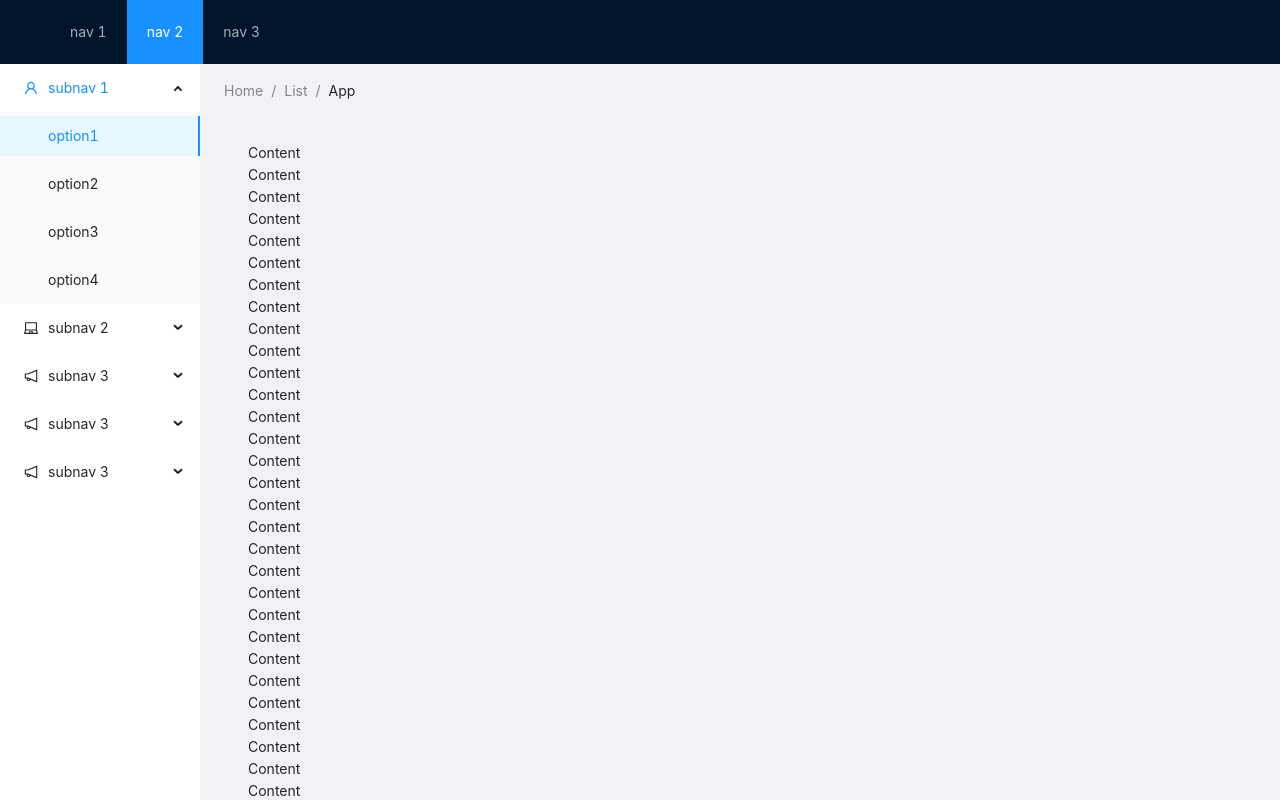
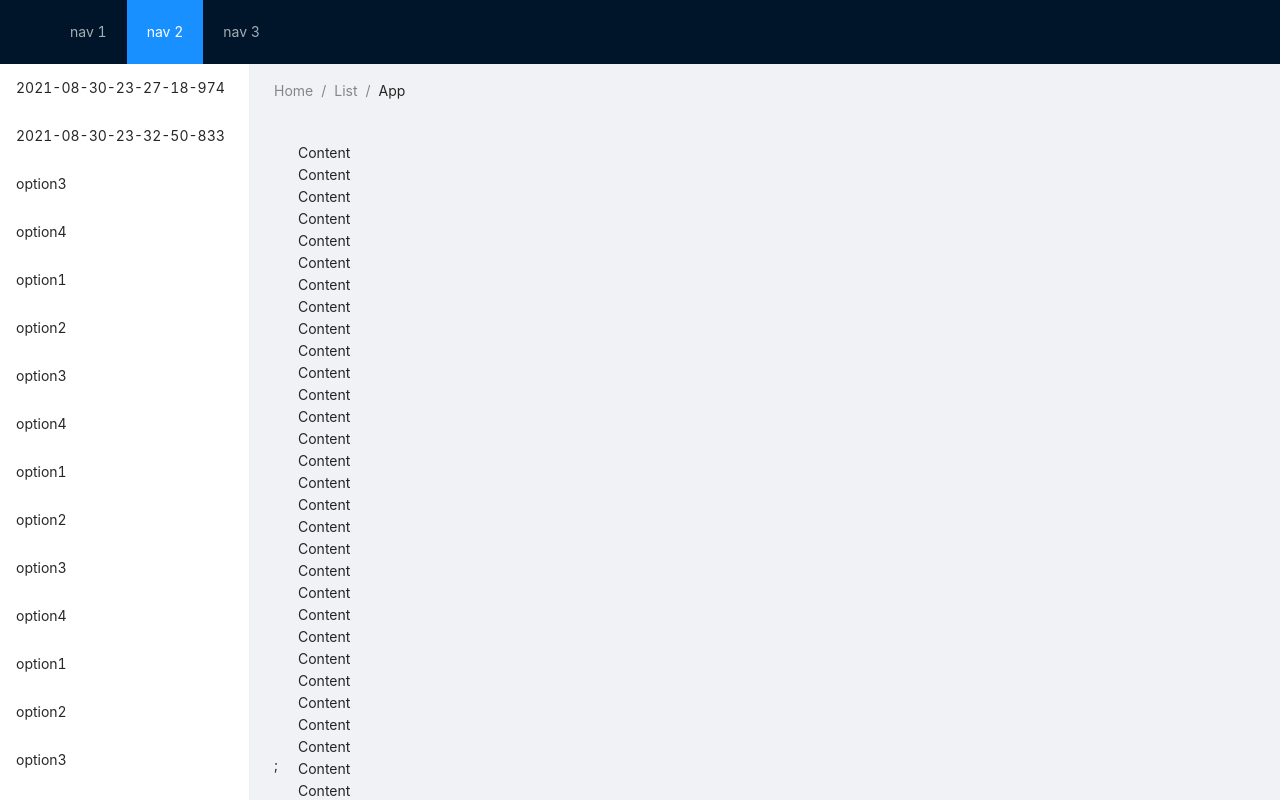
Before and after one commit to airtoxin/enantiom, a Next.js app: page / in a window 1280 px wide. Built offline with nearby package versions, Linux system fonts and the light colour scheme.

Commit message:
Add routing

```diff
--- a/src/pages/_app.tsx
+++ b/src/pages/_app.tsx
@@ -1,8 +1,92 @@
 import "antd/dist/antd.css";
 import { AppComponent } from "next/dist/shared/lib/router/router";
+import { Breadcrumb, Layout, Menu } from "antd";
+import Link from "next/link";
+
+const { Header, Sider } = Layout;
 
 const MyApp: AppComponent = ({ Component, pageProps }) => {
-  return <Component {...pageProps} />;
+  return (
+    <Layout style={{ height: "100vh" }}>
+      <Header className="header">
+        <div className="logo" />
+        <Menu theme="dark" mode="horizontal" defaultSelectedKeys={["2"]}>
+          <Menu.Item key="1">nav 1</Menu.Item>
+          <Menu.Item key="2">nav 2</Menu.Item>
+          <Menu.Item key="3">nav 3</Menu.Item>
+        </Menu>
+      </Header>
+
+      <Layout>
+        <Sider width={250} style={{ overflowY: "scroll" }}>
+          <Menu>
+            <Menu.Item key="2021-08-30-23-27-18-974">
+              <Link href={"/result/2021-08-30-23-27-18-974"}>
+                <a>2021-08-30-23-27-18-974</a>
+              </Link>
+            </Menu.Item>
+            <Menu.Item key="2021-08-30-23-32-50-833">
+              2021-08-30-23-32-50-833
+            </Menu.Item>
+            <Menu.Item key="1">option3</Menu.Item>
+            <Menu.Item key="2">option4</Menu.Item>
+            <Menu.Item key="3">option1</Menu.Item>
+            <Menu.Item key="4">option2</Menu.Item>
+            <Menu.Item key="5">option3</Menu.Item>
+            <Menu.Item key="6">option4</Menu.Item>
+            <Menu.Item key="7">option1</Menu.Item>
+            <Menu.Item key="8">option2</Menu.Item>
+            <Menu.Item key="9">option3</Menu.Item>
+            <Menu.Item key="10">option4</Menu.Item>
+            <Menu.Item key="11">option1</Menu.Item>
+            <Menu.Item key="12">option2</Menu.Item>
+            <Menu.Item key="13">option3</Menu.Item>
+            <Menu.Item key="14">option4</Menu.Item>
+            <Menu.Item key="15">option1</Menu.Item>
+            <Menu.Item key="16">option2</Menu.Item>
+            <Menu.Item key="17">option3</Menu.Item>
+            <Menu.Item key="18">option4</Menu.Item>
+            <Menu.Item key="19">option1</Menu.Item>
+            <Menu.Item key="20">option2</Menu.Item>
+            <Menu.Item key="21">option3</Menu.Item>
+            <Menu.Item key="22">option4</Menu.Item>
+            <Menu.Item key="23">option1</Menu.Item>
+            <Menu.Item key="24">option2</Menu.Item>
+            <Menu.Item key="25">option3</Menu.Item>
+            <Menu.Item key="26">option4</Menu.Item>
+            <Menu.Item key="27">option1</Menu.Item>
+            <Menu.Item key="28">option2</Menu.Item>
+            <Menu.Item key="29">option3</Menu.Item>
+            <Menu.Item key="30">option4</Menu.Item>
+            <Menu.Item key="31">option1</Menu.Item>
+            <Menu.Item key="32">option2</Menu.Item>
+            <Menu.Item key="33">option3</Menu.Item>
+            <Menu.Item key="34">option4</Menu.Item>
+            <Menu.Item key="35">option1</Menu.Item>
+            <Menu.Item key="36">option2</Menu.Item>
+            <Menu.Item key="37">option3</Menu.Item>
+            <Menu.Item key="38">option4</Menu.Item>
+            <Menu.Item key="39">option1</Menu.Item>
+            <Menu.Item key="40">option2</Menu.Item>
+            <Menu.Item key="41">option3</Menu.Item>
+            <Menu.Item key="42">option4</Menu.Item>
+            <Menu.Item key="43">option1</Menu.Item>
+            <Menu.Item key="44">option2</Menu.Item>
+            <Menu.Item key="45">option3</Menu.Item>
+            <Menu.Item key="46">option4</Menu.Item>
+          </Menu>
+        </Sider>
+        <Layout style={{ padding: "0 24px 24px", overflowY: "scroll" }}>
+          <Breadcrumb style={{ margin: "16px 0" }}>
+            <Breadcrumb.Item>Home</Breadcrumb.Item>
+            <Breadcrumb.Item>List</Breadcrumb.Item>
+            <Breadcrumb.Item>App</Breadcrumb.Item>
+          </Breadcrumb>
+          <Component {...pageProps} />;
+        </Layout>
+      </Layout>
+    </Layout>
+  );
 };
 
 export default MyApp;
--- a/src/pages/index.tsx
+++ b/src/pages/index.tsx
@@ -1,84 +1,11 @@
 import { VoidFunctionComponent } from "react";
 import { GetStaticProps } from "next";
-import { Layout, Menu, Breadcrumb } from "antd";
-import {
-  UserOutlined,
-  LaptopOutlined,
-  NotificationOutlined,
-} from "@ant-design/icons";
+import { Layout } from "antd";
 
-const { SubMenu } = Menu;
-const { Header, Content, Sider } = Layout;
+const { Content } = Layout;
 
 const HomePage: VoidFunctionComponent = () => {
   return (
-    <Layout style={{ height: "100vh" }}>
-      <Header className="header">
-        <div className="logo" />
-        <Menu theme="dark" mode="horizontal" defaultSelectedKeys={["2"]}>
-          <Menu.Item key="1">nav 1</Menu.Item>
-          <Menu.Item key="2">nav 2</Menu.Item>
-          <Menu.Item key="3">nav 3</Menu.Item>
-        </Menu>
-      </Header>
-      <Layout>
-        <Sider width={200} style={{ overflowY: "scroll" }}>
-          <Menu
-            mode="inline"
-            defaultSelectedKeys={["1"]}
-            defaultOpenKeys={["sub1"]}
-            style={{ height: "100%", borderRight: 0 }}
-          >
-            <SubMenu key="sub1" icon={<UserOutlined />} title="subnav 1">
-              <Menu.Item key="1">option1</Menu.Item>
-              <Menu.Item key="2">option2</Menu.Item>
-              <Menu.Item key="3">option3</Menu.Item>
-              <Menu.Item key="4">option4</Menu.Item>
-            </SubMenu>
-            <SubMenu key="sub2" icon={<LaptopOutlined />} title="subnav 2">
-              <Menu.Item key="5">option5</Menu.Item>
-              <Menu.Item key="6">option6</Menu.Item>
-              <Menu.Item key="7">option7</Menu.Item>
-              <Menu.Item key="8">option8</Menu.Item>
-            </SubMenu>
-            <SubMenu
-              key="sub3"
-              icon={<NotificationOutlined />}
-              title="subnav 3"
-            >
-              <Menu.Item key="9">option9</Menu.Item>
-              <Menu.Item key="10">option10</Menu.Item>
-              <Menu.Item key="11">option11</Menu.Item>
-              <Menu.Item key="12">option12</Menu.Item>
-            </SubMenu>
-            <SubMenu
-              key="sub3"
-              icon={<NotificationOutlined />}
-              title="subnav 3"
-            >
-              <Menu.Item key="9">option9</Menu.Item>
-              <Menu.Item key="10">option10</Menu.Item>
-              <Menu.Item key="11">option11</Menu.Item>
-              <Menu.Item key="12">option12</Menu.Item>
-            </SubMenu>
-            <SubMenu
-              key="sub3"
-              icon={<NotificationOutlined />}
-              title="subnav 3"
-            >
-              <Menu.Item key="9">option9</Menu.Item>
-              <Menu.Item key="10">option10</Menu.Item>
-              <Menu.Item key="11">option11</Menu.Item>
-              <Menu.Item key="12">option12</Menu.Item>
-            </SubMenu>
-          </Menu>
-        </Sider>
-        <Layout style={{ padding: "0 24px 24px", overflowY: "scroll" }}>
-          <Breadcrumb style={{ margin: "16px 0" }}>
-            <Breadcrumb.Item>Home</Breadcrumb.Item>
-            <Breadcrumb.Item>List</Breadcrumb.Item>
-            <Breadcrumb.Item>App</Breadcrumb.Item>
-          </Breadcrumb>
     <Content
       className="site-layout-background"
       style={{
@@ -196,9 +123,6 @@ const HomePage: VoidFunctionComponent = () => {
       Content
       <br />
     </Content>
-        </Layout>
-      </Layout>
-    </Layout>
   );
 };
 
```
Also changed, not shown: src/pages/result/[dirname].tsx (added, +14 -0 lines). Lines whose indentation alone changed are shown as unchanged.
